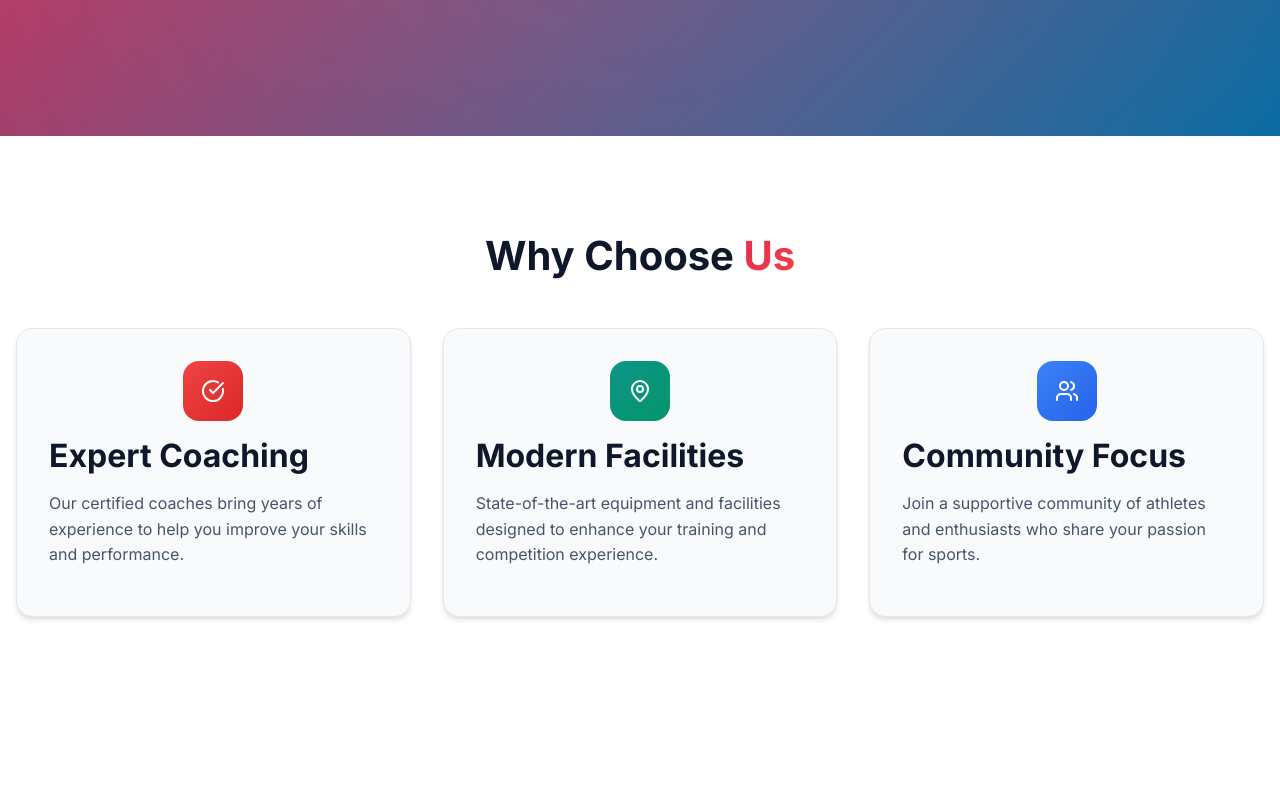
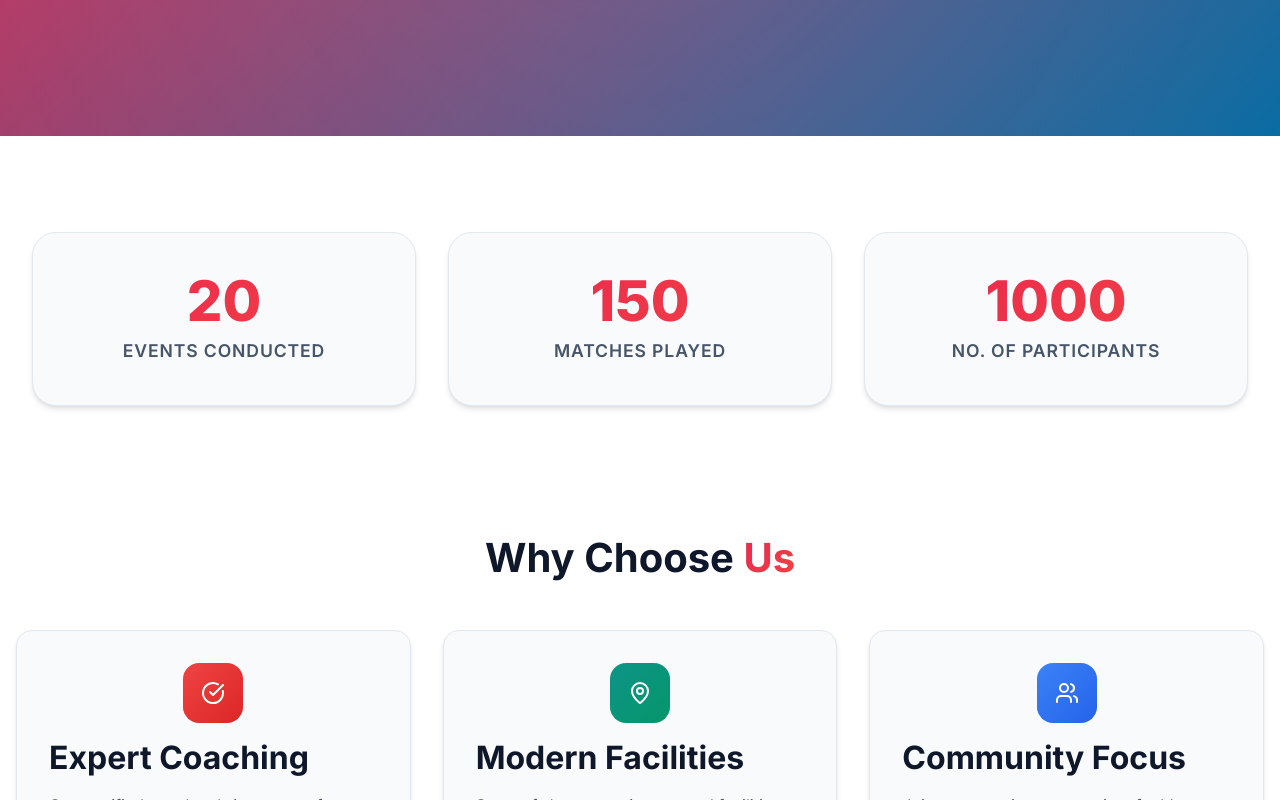
Before and after one commit to AdarshReddy2106/Sports_IITPkd, a React (Vite) app: page / in a window 1280 px wide. Shown: the part 560-1360 px from the top of the page. Built offline with nearby package versions, Linux system fonts and the light colour scheme; no server answers.

Commit message:
Added Details

```diff
--- a/src/components/Footer.css
+++ b/src/components/Footer.css
@@ -1,5 +1,5 @@
 .footer-main {
-  background:#0f172a;
+  background:#011936;
   color: #fff;
   padding: 3rem 1.5rem 1.5rem 1.5rem;
   /* border-top: 1px solid #222; */
--- a/src/index.css
+++ b/src/index.css
@@ -81,7 +81,7 @@ p {
 }
 
 .section {
-  padding: 5rem 0;
+  padding: 1rem 0;
 }
 
 .section-title {
@@ -369,6 +369,129 @@ p {
   max-width: 600px;
   margin-left: auto;
   margin-right: auto;
+}
+/* Details */
+.home-stats {
+  display: grid;
+  grid-template-columns: repeat(3, 1fr);
+  gap: 2rem;
+  margin: 4rem 0;
+  padding: 0 1rem;
+}
+
+.stat-card {
+  text-align: center;
+  padding: 2.5rem 1.5rem;
+  background: var(--bg-secondary);
+  border-radius: 1.5rem;
+  border: 1px solid var(--border-primary);
+  transition: all 0.4s cubic-bezier(0.4, 0, 0.2, 1);
+  position: relative;
+  overflow: hidden;
+  box-shadow: var(--shadow-md);
+}
+
+.stat-card::before {
+  content: '';
+  position: absolute;
+  top: 0;
+  left: -100%;
+  width: 100%;
+  height: 100%;
+  background: linear-gradient(90deg, transparent, rgba(255,255,255,0.1), transparent);
+  transition: left 0.6s ease;
+}
+
+.stat-card:hover::before {
+  left: 100%;
+}
+
+.stat-card:hover {
+  transform: translateY(-10px) scale(1.02);
+  box-shadow: var(--shadow-xl);
+  border-color: var(--accent-primary);
+}
+
+.stat-card::after {
+  content: '';
+  position: absolute;
+  top: 0;
+  left: 0;
+  right: 0;
+  height: 4px;
+  background: linear-gradient(90deg, var(--accent-primary), var(--accent-secondary));
+  transform: scaleX(0);
+  transition: transform 0.4s ease;
+  border-radius: 2px;
+}
+
+.stat-card:hover::after {
+  transform: scaleX(1);
+}
+
+.stat-num {
+  font-size: 3.5rem;
+  font-weight: 800;
+  background: linear-gradient(135deg, var(--accent-primary), var(--accent-secondary));
+  -webkit-background-clip: text;
+  -webkit-text-fill-color: transparent;
+  background-clip: text;
+  margin-bottom: 0.5rem;
+  line-height: 1;
+  position: relative;
+  z-index: 2;
+}
+
+.stat-text {
+  font-size: 1.1rem;
+  font-weight: 600;
+  color: var(--text-secondary);
+  text-transform: uppercase;
+  letter-spacing: 0.05em;
+  position: relative;
+  z-index: 2;
+}
+
+/* Add pulsing animation for numbers when they're counting */
+.stat-num.counting {
+  animation: pulse 0.1s ease-in-out;
+}
+
+@keyframes pulse {
+  0% { transform: scale(1); }
+  50% { transform: scale(1.05); }
+  100% { transform: scale(1); }
+}
+
+/* Responsive adjustments */
+@media (max-width: 768px) {
+  .home-stats {
+    grid-template-columns: 1fr;
+    gap: 1.5rem;
+    margin: 3rem 0;
+  }
+
+  .stat-card {
+    padding: 2rem 1.5rem;
+  }
+
+  .stat-num {
+    font-size: 3rem;
+  }
+
+  .stat-text {
+    font-size: 1rem;
+  }
+}
+
+@media (max-width: 480px) {
+  .stat-num {
+    font-size: 2.5rem;
+  }
+
+  .stat-text {
+    font-size: 0.9rem;
+  }
 }
 
 /* Form Components */
--- a/src/pages/Home.jsx
+++ b/src/pages/Home.jsx
@@ -1,12 +1,65 @@
-import React from 'react';
+import React, { useState, useEffect, useRef } from 'react';
 import { CheckCircle, MapPin, Users } from 'lucide-react';
-
 
 // Build image URLs exactly like in Gallery.jsx (strip spaces, lowercase)
 const makeImages = (title) => {
   if (!title) return [];
   const slug = title.replace(/\s/g, '').toLowerCase();
   return [1, 2, 3].map((n) => `/uploads/${slug}-${n}.jpg`);
+};
+
+// Counter Hook for animated counting
+const useCounter = (end, duration = 2000, delay = 0) => {
+  const [count, setCount] = useState(0);
+  const [isVisible, setIsVisible] = useState(false);
+  const countRef = useRef(null);
+
+  useEffect(() => {
+    const observer = new IntersectionObserver(
+      ([entry]) => {
+        if (entry.isIntersecting && !isVisible) {
+          setIsVisible(true);
+        }
+      },
+      { threshold: 0.3 }
+    );
+
+    if (countRef.current) {
+      observer.observe(countRef.current);
+    }
+
+    return () => observer.disconnect();
+  }, [isVisible]);
+
+  useEffect(() => {
+    if (!isVisible) return;
+
+    const timer = setTimeout(() => {
+      let startTime;
+      const animate = (currentTime) => {
+        if (!startTime) startTime = currentTime;
+        const progress = Math.min((currentTime - startTime) / duration, 1);
+
+        // Easing function for smooth animation
+        const easeOutQuart = 1 - Math.pow(1 - progress, 4);
+        const currentCount = Math.floor(easeOutQuart * end);
+
+        setCount(currentCount);
+
+        if (progress < 1) {
+          requestAnimationFrame(animate);
+        } else {
+          setCount(end);
+        }
+      };
+
+      requestAnimationFrame(animate);
+    }, delay);
+
+    return () => clearTimeout(timer);
+  }, [end, duration, delay, isVisible]);
+
+  return [count, countRef, isVisible];
 };
 
 const Home = ({ setCurrentPage }) => {
@@ -89,8 +142,42 @@ const Home = ({ setCurrentPage }) => {
     </div>
   );
 
+  const StatCard = ({ number, text, delay = 0 }) => {
+    const [count, countRef, isVisible] = useCounter(number, 2000, delay);
+    const [isCounting, setIsCounting] = useState(false);
+
+    useEffect(() => {
+      if (isVisible && count < number) {
+        setIsCounting(true);
+        const timer = setTimeout(() => setIsCounting(false), 100);
+        return () => clearTimeout(timer);
+      }
+    }, [count, number, isVisible]);
+
+    return (
+      <div ref={countRef} className="stat-card">
+        <div className={`stat-num ${isCounting ? 'counting' : ''}`}>
+          {count}
+        </div>
+        <div className="stat-text">{text}</div>
+      </div>
+    );
+  };
+
+  const Details = () => (
+    <div className="section" style={{ background: 'var(--bg-primary)' }}>
+      <div className="container">
+        <div className="home-stats">
+          <StatCard number={20} text="Events Conducted" delay={0} />
+          <StatCard number={150} text="Matches Played" delay={0} />
+          <StatCard number={1000} text="No. of Participants" delay={0} />
+        </div>
+      </div>
+    </div>
+  );
+
   const WhyChooseUs = () => (
-    <div className="section" style={{ background: 'var(--light-card)' }}>
+    <div className="section" style={{ background: 'var(--bg-primary)' }}>
       <div className="container">
         <h2 className="section-title">
           Why Choose <span className="text-gradient">Us</span>
@@ -228,6 +315,7 @@ const Home = ({ setCurrentPage }) => {
   return (
     <>
       <Hero />
+      <Details />
       <WhyChooseUs />
       <FacilitiesGrid />
     </>
```
